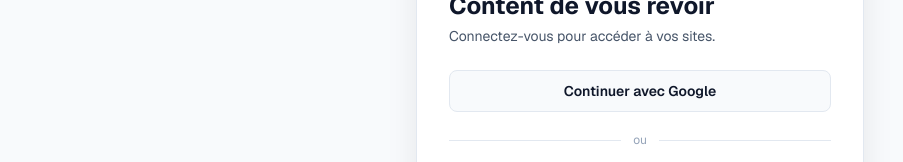
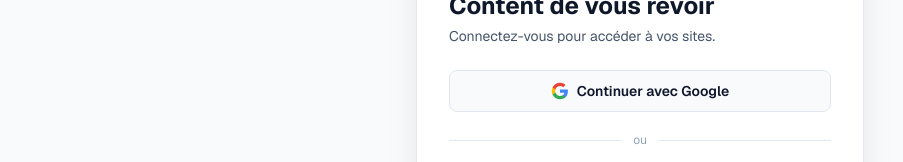
Before and after one commit to goldensam777/webgen, a Next.js app: page /auth in a window 1280 px wide. Shown: the part 263-425 px from the top of the page, without its empty margins (0-903 px from the left). Built offline with nearby package versions, Linux system fonts and the light colour scheme.

Commit message:
feat: add Google icon to OAuth button

```diff
--- a/app/auth/page.tsx
+++ b/app/auth/page.tsx
@@ -186,13 +186,19 @@
             type="button"
             onClick={signInWithGoogle}
             disabled={loading || oauthLoading}
-            className="w-full py-2.5 rounded-lg text-sm font-semibold border transition-opacity hover:opacity-90 disabled:opacity-60"
+            className="w-full py-2.5 rounded-lg text-sm font-semibold border transition-opacity hover:opacity-90 disabled:opacity-60 flex items-center justify-center gap-2"
             style={{
               borderColor: "var(--wg-border)",
               backgroundColor: "var(--wg-bg)",
               color: "var(--wg-text)",
             }}
           >
+            <svg width="18" height="18" viewBox="0 0 24 24">
+              <path fill="#4285F4" d="M22.56 12.25c0-.78-.07-1.53-.2-2.25H12v4.26h5.92c-.26 1.37-1.04 2.53-2.21 3.31v2.77h3.57c2.08-1.92 3.28-4.74 3.28-8.09z"/>
+              <path fill="#34A853" d="M12 23c2.97 0 5.46-.98 7.28-2.66l-3.57-2.77c-.98.66-2.23 1.06-3.71 1.06-2.86 0-5.29-1.93-6.16-4.53H2.18v2.84C3.99 20.53 7.7 23 12 23z"/>
+              <path fill="#FBBC05" d="M5.84 14.09c-.22-.66-.35-1.36-.35-2.09s.13-1.43.35-2.09V7.07H2.18C1.43 8.55 1 10.22 1 12s.43 3.45 1.18 4.93l2.85-2.22.81-.62z"/>
+              <path fill="#EA4335" d="M12 5.38c1.62 0 3.06.56 4.21 1.64l3.15-3.15C17.45 2.09 14.97 1 12 1 7.7 1 3.99 3.47 2.18 7.07l3.66 2.84c.87-2.6 3.3-4.53 6.16-4.53z"/>
+            </svg>
             {oauthLoading ? "Connexion Google…" : "Continuer avec Google"}
           </button>
 
```
